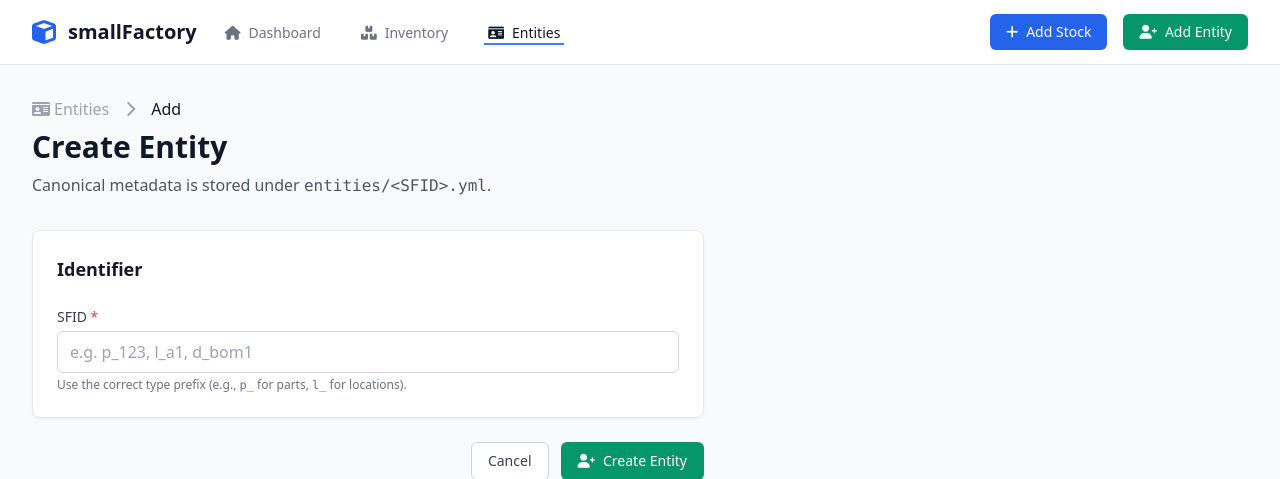
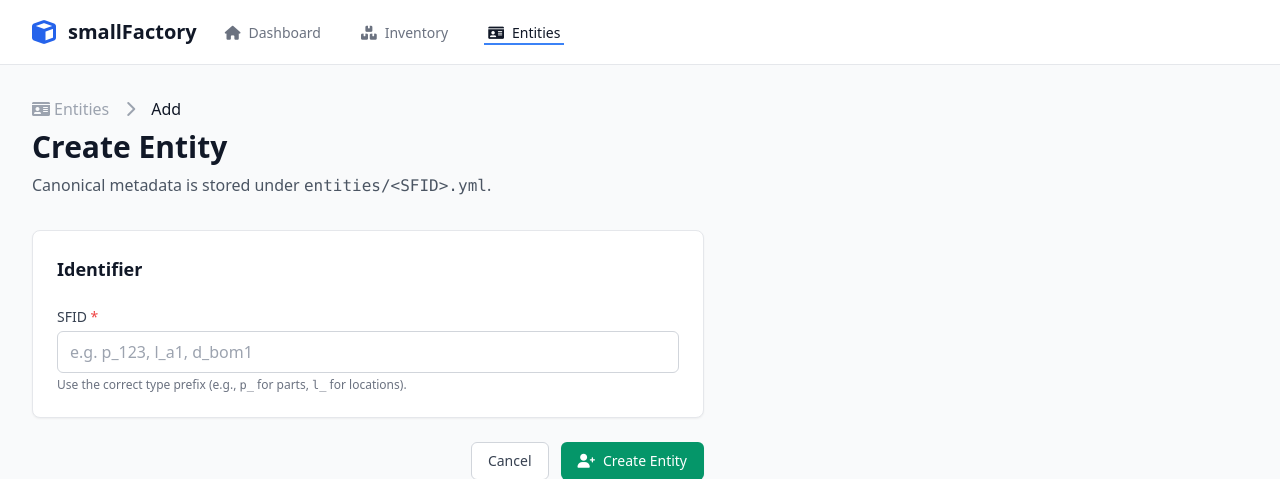
Before and after one commit to yusufm/smallfactory, a Flask app: page /entities/add in a window 1280 px wide. Shown: the top 479 px of the page. Run offline with Flask 3, Linux system fonts and the light colour scheme.

Commit message:
refactor: remove add stock and entity buttons from navigation

```diff
--- a/web/templates/404.html
+++ b/web/templates/404.html
@@ -21,12 +21,9 @@
                 Go to Dashboard
             </a>
 
-            <div class="flex justify-center space-x-4 text-sm">
+            <div class="flex justify-center text-sm">
                 <a href="{{ url_for('inventory_list') }}" class="text-blue-600 hover:text-blue-900">
                     <i class="fas fa-boxes mr-1"></i>View Inventory
-                </a>
-                <a href="{{ url_for('inventory_add') }}" class="text-blue-600 hover:text-blue-900">
-                    <i class="fas fa-plus mr-1"></i>Add Stock
                 </a>
             </div>
 
--- a/web/templates/base.html
+++ b/web/templates/base.html
@@ -48,13 +48,7 @@
                         </a>
                     </div>
                 </div>
-                <div class="flex items-center space-x-4">
-                    <a href="{{ url_for('inventory_add') }}" class="bg-blue-600 hover:bg-blue-700 text-white px-4 py-2 rounded-md text-sm font-medium transition-colors inline-flex items-center">
-                        <i class="fas fa-plus mr-2"></i>Add Stock
-                    </a>
-                    <a href="{{ url_for('entities_add') }}" class="bg-green-600 hover:bg-green-700 text-white px-4 py-2 rounded-md text-sm font-medium transition-colors inline-flex items-center">
-                        <i class="fas fa-user-plus mr-2"></i>Add Entity
-                    </a>
+                <div class="flex items-center">
                     <button id="mobile-menu-button" class="md:hidden inline-flex items-center justify-center p-2 rounded-md text-gray-400 hover:text-gray-500 hover:bg-gray-100">
                         <i class="fas fa-bars"></i>
                     </button>
```
